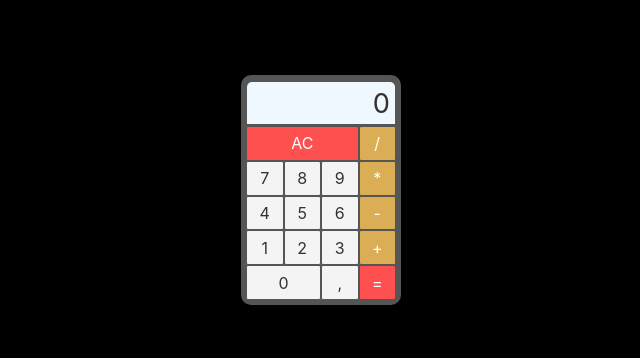
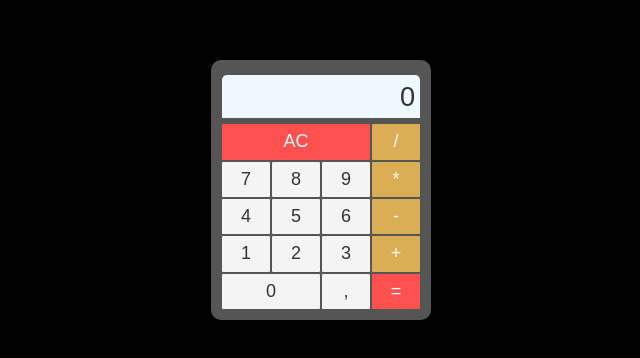
Before and after one commit to Joaogalescky/Svelte, a Svelte app in the folder hello-svelte/: page / in a window 1280 px wide. Shown: the part 218-576 px from the top of the page, without its empty margins (319-959 px from the left). Built offline with nearby package versions, Linux system fonts and the light colour scheme.

Commit message:
style: dimensões

```diff
--- a/hello-svelte/src/components/Calculator.svelte
+++ b/hello-svelte/src/components/Calculator.svelte
@@ -50,9 +50,11 @@
 		background-color: var(--background-color);
 		display: flex;
 		flex-direction: column;
-		height: 220px;
-		width: 150px;
-		padding: 5px;
+		height: 240px;
+		width: 200px;
+		padding: 10px;
 		border-radius: 10px;
+		font-size: 18px;
+		font-family: Arial, Helvetica, sans-serif;
 	}
 </style>
--- a/hello-svelte/src/components/Screen.svelte
+++ b/hello-svelte/src/components/Screen.svelte
@@ -14,7 +14,7 @@
 		display: flex;
 		justify-content: flex-end;
 		align-items: center;
-        margin: 2px 1px;
+        margin: 5px 1px;
 		padding: 0px 5px; /*Vpx Hpx*/
         border-top-right-radius: 5px;
         border-top-left-radius: 5px;
```
